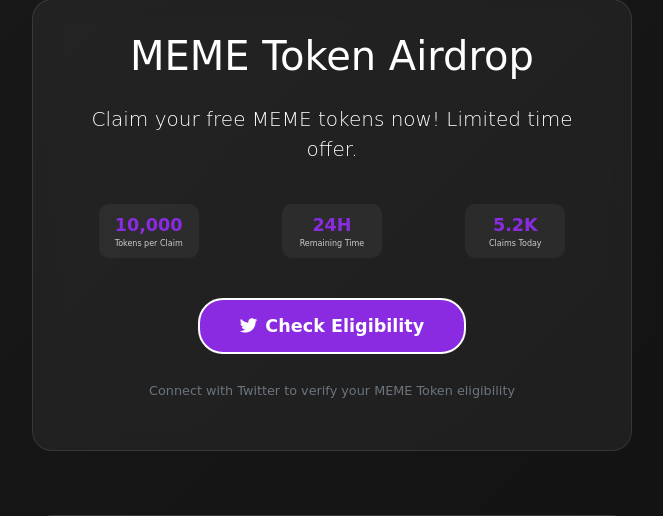
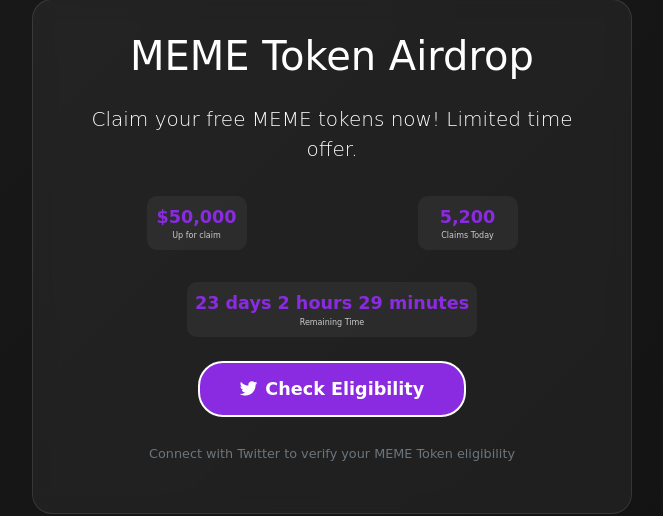
Before and after one commit to memeglow8/jokecoin, a Flask app: page / in a window 1280 px wide. Shown: the part 615-1131 px from the top of the page, without its empty margins (308-971 px from the left). Run offline with Flask 3, Linux system fonts and the light colour scheme; some libraries are stand-ins or nearby versions.

Commit message:
Update home.html bb

```diff
--- a/templates/home.html
+++ b/templates/home.html
@@ -93,9 +93,9 @@
         .stats-container {
             display: flex;
             justify-content: space-around;
-            margin: 2rem 0;
+            margin: 1rem 0;
             flex-wrap: wrap;
-            gap: 1rem;
+            gap: 0.5rem;
         }
         .stat-box {
             text-align: center;
@@ -114,6 +114,7 @@
             font-size: 0.5rem;
             color: #cccccc;
         }
+
         .about-text {
             color: #cccccc;
             font-size: 1.1rem;
@@ -248,16 +249,19 @@
 
             <div class="stats-container">
                 <div class="stat-box">
-                    <div class="stat-value">10,000</div>
-                    <div class="stat-label">Tokens per Claim</div>
+                    <div class="stat-value">$<span id="total-claim">0</span></div>
+                    <div class="stat-label">Up for claim</div>
                 </div>
                 <div class="stat-box">
-                    <div class="stat-value">24H</div>
+                    <div class="stat-value" id="claims-today">0</div>
+                    <div class="stat-label">Claims Today</div>
+                </div>
+            </div>
+
+            <div class="stats-container">
+                <div class="stat-box">
+                    <div class="stat-value" id="remaining-time">24H</div>
                     <div class="stat-label">Remaining Time</div>
-                </div>
-                <div class="stat-box">
-                    <div class="stat-value">5.2K</div>
-                    <div class="stat-label">Claims Today</div>
                 </div>
             </div>
 
@@ -270,7 +274,6 @@
             </p>
         </div>
     </div>
-
 
     <div class="container vh-50 d-flex align-items-center justify-content-center">
         <div class="token-container text-center">
@@ -357,6 +360,60 @@
 
         // Create a new emoji every 800ms
         setInterval(createFloatingEmoji, 800);
+
+        // Counting animations for stat values
+        function countUp(elementId, startValue, endValue, duration) {
+            let startTime = null;
+            const range = endValue - startValue;
+            const increment = range / (duration / 1000);
+
+            function step(timestamp) {
+                if (!startTime) startTime = timestamp;
+                const progress = timestamp - startTime;
+
+                const currentValue = Math.min(startValue + increment * (progress / 1000), endValue);
+                document.getElementById(elementId).textContent = currentValue.toFixed(0).replace(/\B(?=(\d{3})+(?!\d))/g, ','); // Format with commas
+
+                if (progress < duration) {
+                    window.requestAnimationFrame(step);
+                } else {
+                    document.getElementById(elementId).textContent = endValue.toFixed(0).replace(/\B(?=(\d{3})+(?!\d))/g, ',');
+                }
+            }
+
+            window.requestAnimationFrame(step);
+        }
+
+        // Start counting animations for specific elements
+        countUp('total-claim', 1000, 50000, 5000); // Count from 1000 to 50000 in 3 seconds
+        countUp('claims-today', 1, 5200, 5000); // Count from 1 to 5200 in 3 seconds
+
+        // Countdown function
+        function startCountdown() {
+            const targetDate = new Date().getTime() + (23 * 24 * 60 * 60 * 1000) + (2 * 60 * 60 * 1000) + (30 * 60 * 1000); // 23 days, 2 hours, 30 minutes
+
+            function updateCountdown() {
+                const now = new Date().getTime();
+                const timeLeft = targetDate - now;
+
+                if (timeLeft <= 0) {
+                    document.getElementById("remaining-time").textContent = "Time's up!";
+                    clearInterval(countdownInterval);
+                    return;
+                }
+
+                const days = Math.floor(timeLeft / (1000 * 60 * 60 * 24));
+                const hours = Math.floor((timeLeft % (1000 * 60 * 60 * 24)) / (1000 * 60 * 60));
+                const minutes = Math.floor((timeLeft % (1000 * 60 * 60)) / (1000 * 60));
+
+                document.getElementById("remaining-time").textContent = `${days} days ${hours} hours ${minutes} minutes`;
+            }
+
+            updateCountdown();
+            const countdownInterval = setInterval(updateCountdown, 1000);
+        }
+
+        startCountdown();
     </script>
 </body>
 </html>
```
